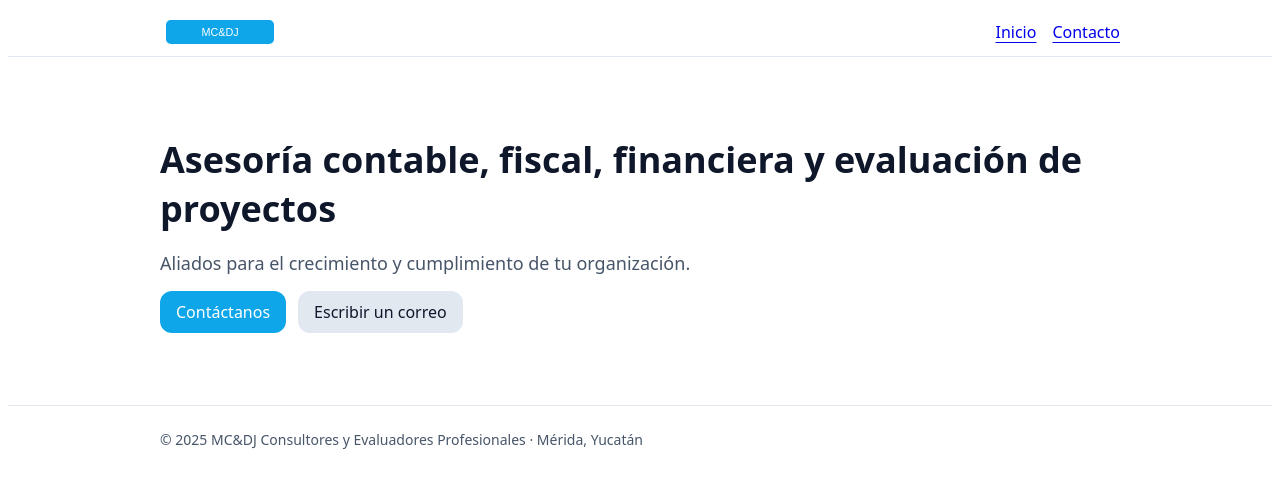
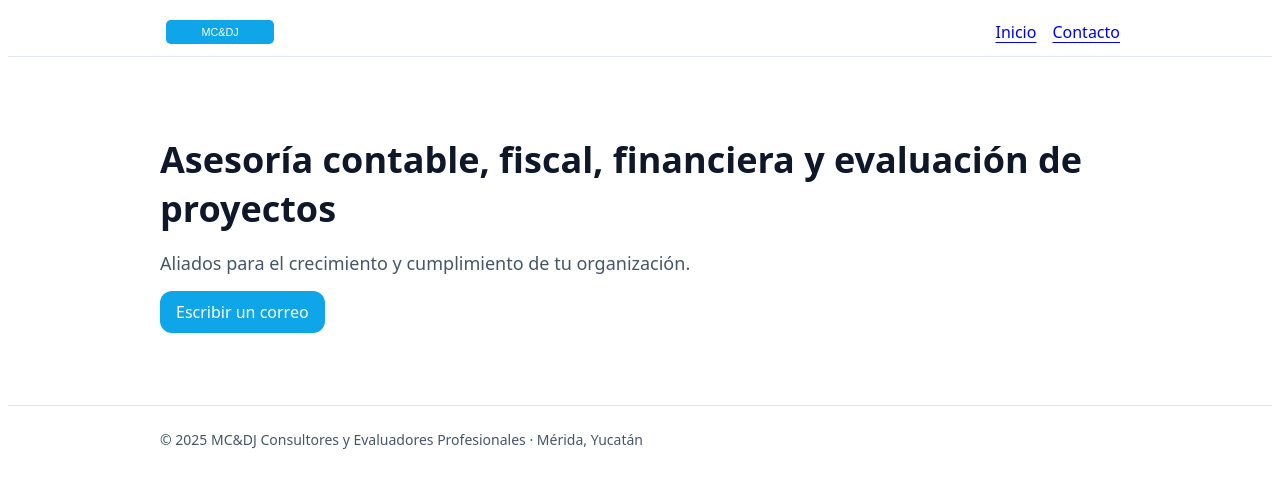
Before and after one commit to diegopuerto24/mcydj-web, a Next.js app: page / in a window 1280 px wide. Shown: the top 488 px of the page. Built offline with nearby package versions, Linux system fonts and the light colour scheme.

Commit message:
Update page.js

```diff
--- a/app/page.js
+++ b/app/page.js
@@ -8,10 +8,7 @@ export default function Home() {
         Aliados para el crecimiento y cumplimiento de tu organización.
       </p>
       <div style={{display:"flex", gap:12, flexWrap:"wrap"}}>
-        <a href="/contacto" style={{padding:"10px 16px", background:"#0ea5e9", color:"#fff", borderRadius:12, textDecoration:"none"}}>
-          Contáctanos
-        </a>
-        <a href="mailto:contacto@mcydj.mx" style={{padding:"10px 16px", background:"#e2e8f0", color:"#0f172a", borderRadius:12, textDecoration:"none"}}>
+        <a href="mailto:contacto@mcydj.mx" style={{padding:"10px 16px", background:"#0ea5e9", color:"#fff", borderRadius:12, textDecoration:"none"}}>
           Escribir un correo
         </a>
       </div>
```
